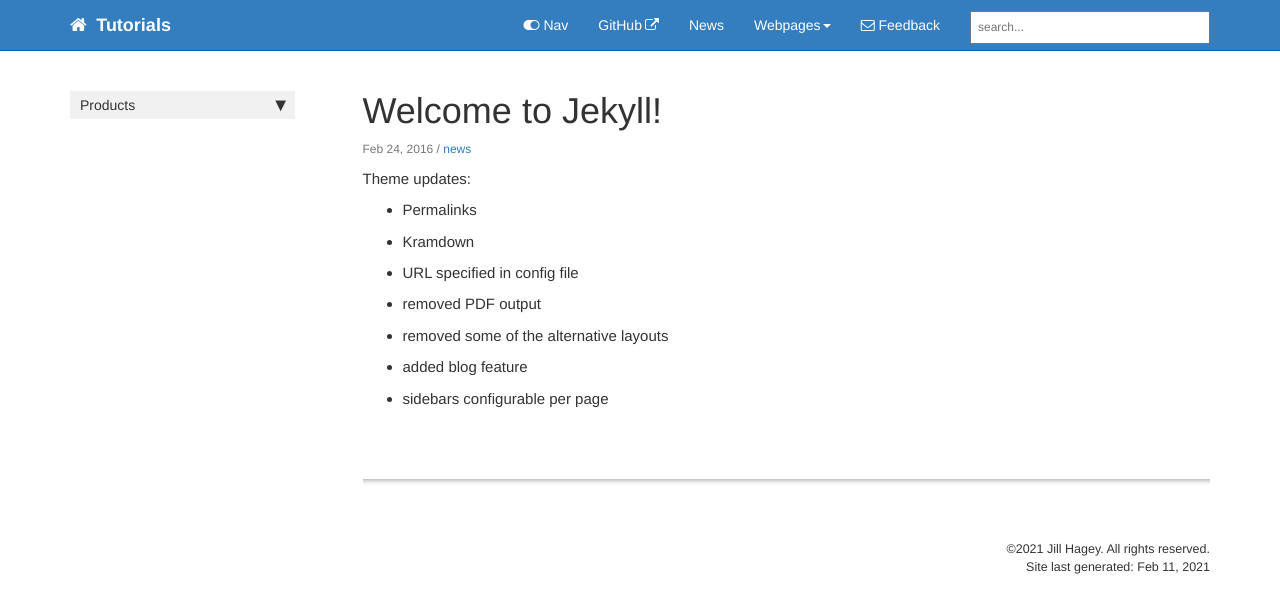
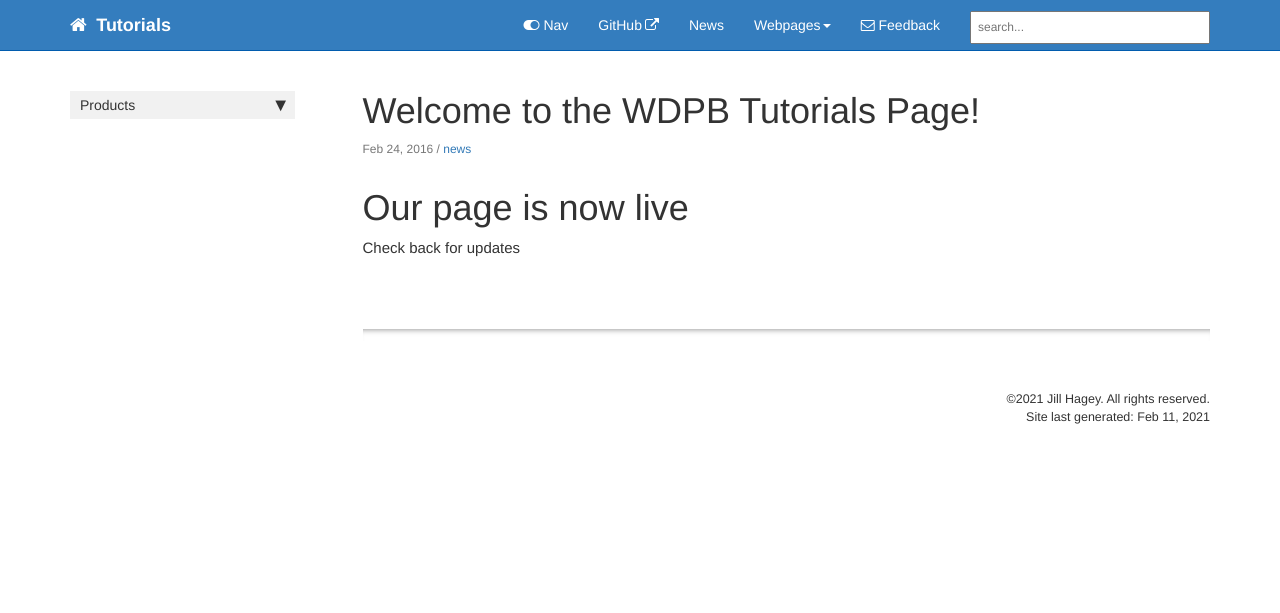
Before and after one commit to jvhagey/Tutorials, a Jekyll site: the page built from _posts/2016-02-24-first-post.md, in a window 1280 px wide. Shown: the top 613 px of the page. Built offline with Jekyll 4.4.1, drawn with Linux system fonts in a browser that asks for light colours; comment, search, counter and statistics services are not loaded.

Commit message:
Update 2016-02-24-first-post.md

```diff
--- a/_posts/2016-02-24-first-post.md
+++ b/_posts/2016-02-24-first-post.md
@@ -1,19 +1,13 @@
 ---
-title:  "Welcome to Jekyll!"
-categories: jekyll update
+title:  "Welcome to the WDPB Tutorials Page!"
+categories: update
 permalink: myupdate.html
 tags: [news]
 ---
 
 
-Theme updates:
+# Our page is now live
 
-- Permalinks
-- Kramdown
-- URL specified in config file
-- removed PDF output
-- removed some of the alternative layouts
-- added blog feature
-- sidebars configurable per page
+Check back for updates
 
 {% include links.html %}
```
